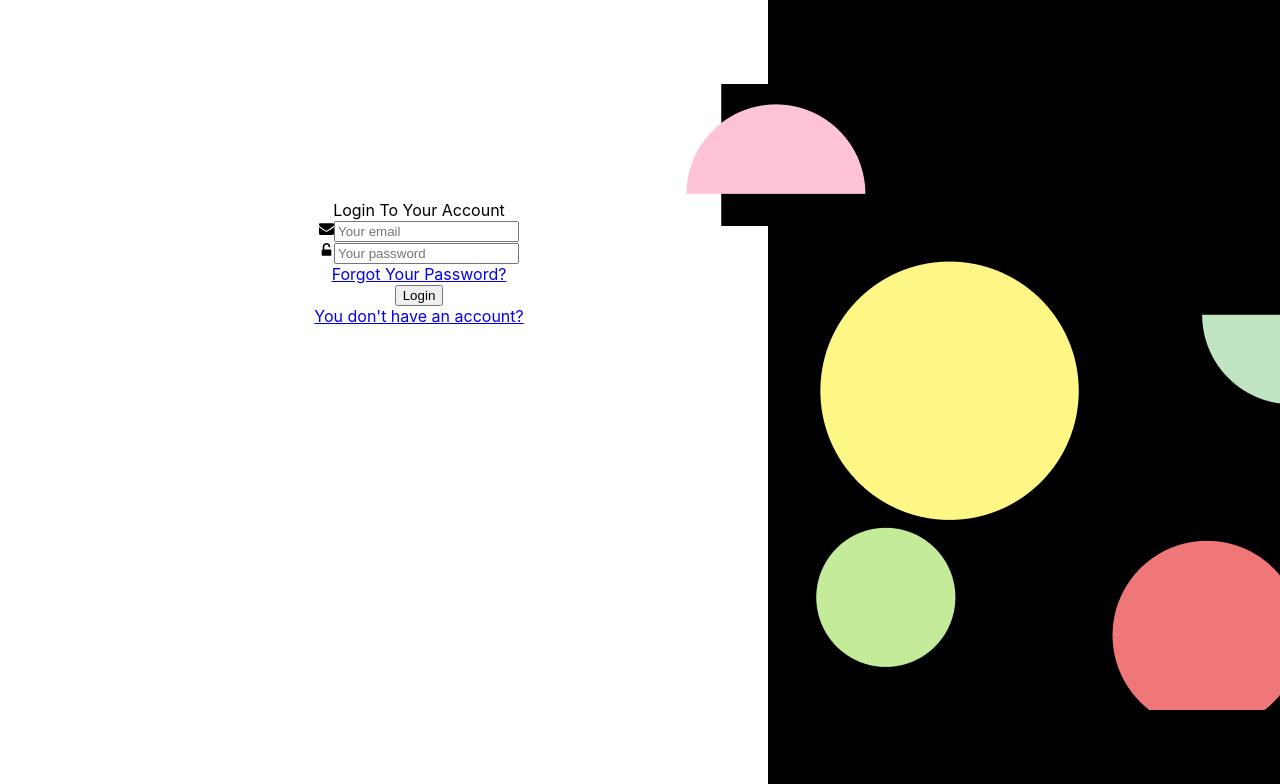
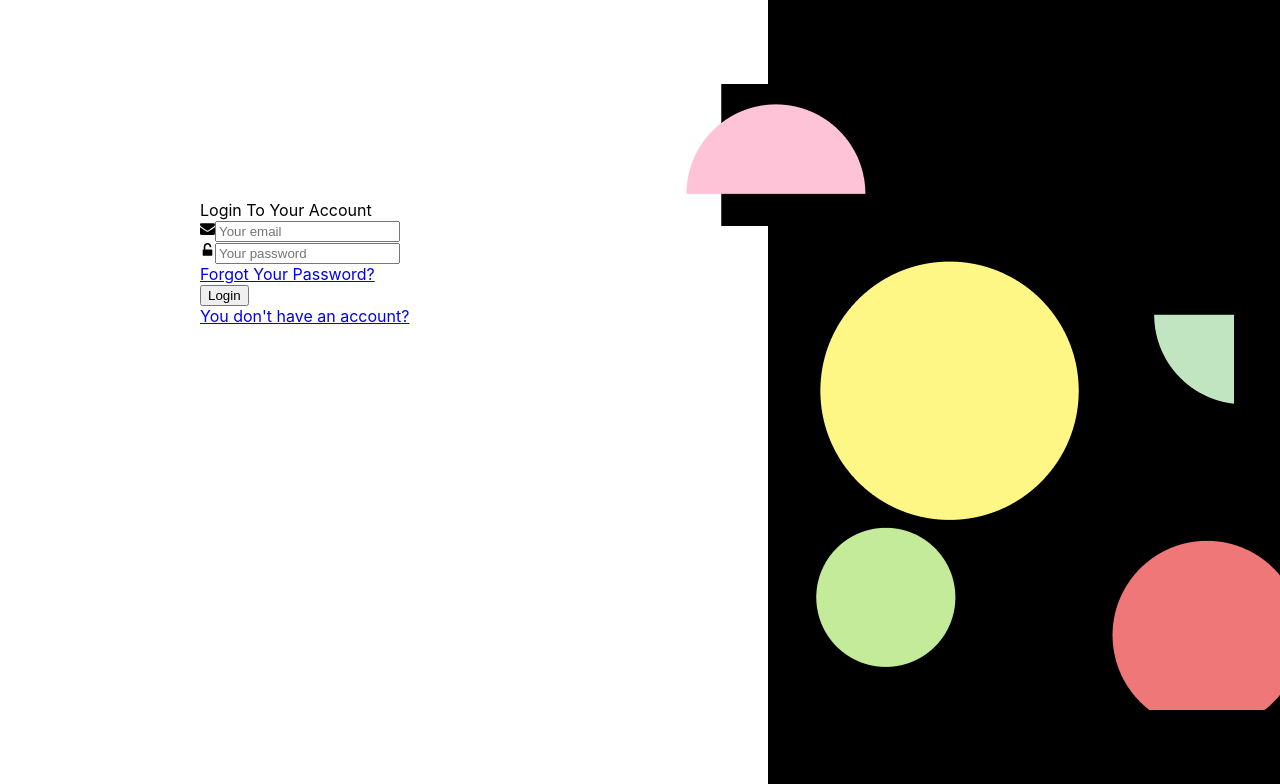
Before and after one commit to TASoko/Art-Hearters, a React (Create React App) app in the folder client/: page /login in a window 1280 px wide. Shown: the top 784 px of the page. Built offline with nearby package versions, Linux system fonts and the light colour scheme.

Commit message:
I've created a signup page and made routes for the login and signup. Need to work on the home/landing page

```diff
--- a/client/src/App.js
+++ b/client/src/App.js
@@ -1,14 +1,23 @@
 import React, { useState } from "react";
 import './App.css';
+import Login from './pages/login';
 import Signup from './pages/signup';
+import { BrowserRouter as Router, Route } from "react-router-dom";
 
-function App() {
 
-  return (
-    <div className="App">
-      <Signup />
-    </div>
-  );
+
+
+function App () {
+
+    return (
+      <Router basemname={`/${process.env.PUBLIC_URL}`}>
+        <div className="main">
+          {/* <Route exact path="/" component={LandingPage} /> */}
+          <Route exact path="/login" component={Login} />
+          <Route exact path="/signup" component={Signup} />
+        </div>
+      </Router>
+    );
 
 }
 
--- /dev/null
+++ b/client/src/pages/login.css
@@ -0,0 +1,63 @@
+body {
+    background: linear-gradient(90deg, #FFFFFF 60%, black 40%);
+}
+.entire {
+/* position: absolute; */
+margin-left: 200px;
+margin-top: 200px;
+width: 438px;
+height: 400px;
+left: 219px;
+top: 158px;
+}
+
+.yellow-circle {
+    position: absolute;
+width: 158px;
+height: 158px;
+right: 313px;
+top: 255px;
+
+}
+
+.red-circle {
+position: absolute;
+width: 122px;
+height: 122px;
+right: 50px;
+bottom: 150px;
+}
+
+.green-semicircle {
+position: absolute;
+width: 200px;
+height: 100px;
+right: -50px;
+top: 305px;
+
+}
+
+.pink-semicircle {
+position: absolute;
+width: 144px;
+height: 72px;
+right: 468.4px;
+top: 84px;
+}
+
+.green-circle {
+position: absolute;
+width: 112px;
+height: 112px;
+right: 359px;
+top: 520px;
+}
+
+.blue-semicircle {
+position: absolute;
+width: 100px;
+height: 50px;
+right: 270px;
+bottom: 40px;
+
+}
--- /dev/null
+++ b/client/src/pages/login.js
@@ -0,0 +1,114 @@
+import React from "react";
+import './login.css';
+import YellowCircle from '../assets/yellow-circle.png'
+import RedCircle from "../assets/red-circle.png";
+import GreenSemiCircle from "../assets/green-semicircle.png";
+import BlueSemiCircle from "../assets/blue-semicircle.png";
+import PinkSemiCircle from "../assets/pink-semicircle.png";
+import GreenCircle from "../assets/green-circle.png";
+
+
+function Login () {
+    return (
+      <div className="flex flex-col w-full max-w-md px-4 py-8 bg-white rounded-lg shadow dark:bg-gray-800 sm:px-6 md:px-8 lg:px-10 entire">
+        <div className="self-center mb-6 text-xl font-light text-gray-600 sm:text-2xl dark:text-white">
+          Login To Your Account
+        </div>
+        <div className="mt-8">
+          <form action="#" autoComplete="off">
+            <div className="flex flex-col mb-2">
+              <div className="flex relative ">
+                <span className="rounded-l-md inline-flex  items-center px-3 border-t bg-white border-l border-b  border-gray-300 text-gray-500 shadow-sm text-sm">
+                  <svg
+                    width="15"
+                    height="15"
+                    fill="currentColor"
+                    viewBox="0 0 1792 1792"
+                    xmlns="http://www.w3.org/2000/svg"
+                  >
+                    <path d="M1792 710v794q0 66-47 113t-113 47h-1472q-66 0-113-47t-47-113v-794q44 49 101 87 362 246 497 345 57 42 92.5 65.5t94.5 48 110 24.5h2q51 0 110-24.5t94.5-48 92.5-65.5q170-123 498-345 57-39 100-87zm0-294q0 79-49 151t-122 123q-376 261-468 325-10 7-42.5 30.5t-54 38-52 32.5-57.5 27-50 9h-2q-23 0-50-9t-57.5-27-52-32.5-54-38-42.5-30.5q-91-64-262-182.5t-205-142.5q-62-42-117-115.5t-55-136.5q0-78 41.5-130t118.5-52h1472q65 0 112.5 47t47.5 113z"></path>
+                  </svg>
+                </span>
+                <input
+                  type="text"
+                  id="sign-in-email"
+                  class=" rounded-r-lg flex-1 appearance-none border border-gray-300 w-full py-2 px-4 bg-white text-gray-700 placeholder-gray-400 shadow-sm text-base focus:outline-none focus:ring-2 focus:ring-purple-600 focus:border-transparent"
+                  placeholder="Your email"
+                />
+              </div>
+            </div>
+            <div className="flex flex-col mb-6">
+              <div className="flex relative ">
+                <span className="rounded-l-md inline-flex  items-center px-3 border-t bg-white border-l border-b  border-gray-300 text-gray-500 shadow-sm text-sm">
+                  <svg
+                    width="15"
+                    height="15"
+                    fill="currentColor"
+                    viewBox="0 0 1792 1792"
+                    xmlns="http://www.w3.org/2000/svg"
+                  >
+                    <path d="M1376 768q40 0 68 28t28 68v576q0 40-28 68t-68 28h-960q-40 0-68-28t-28-68v-576q0-40 28-68t68-28h32v-320q0-185 131.5-316.5t316.5-131.5 316.5 131.5 131.5 316.5q0 26-19 45t-45 19h-64q-26 0-45-19t-19-45q0-106-75-181t-181-75-181 75-75 181v320h736z"></path>
+                  </svg>
+                </span>
+                <input
+                  type="password"
+                  id="sign-in-email"
+                  class=" rounded-r-lg flex-1 appearance-none border border-gray-300 w-full py-2 px-4 bg-white text-gray-700 placeholder-gray-400 shadow-sm text-base focus:outline-none focus:ring-2 focus:ring-purple-600 focus:border-transparent"
+                  placeholder="Your password"
+                />
+              </div>
+            </div>
+            <div className="flex items-center mb-6 -mt-4">
+              <div className="flex ml-auto">
+                <a
+                  href="#"
+                  class="inline-flex text-xs font-thin text-gray-500 sm:text-sm dark:text-gray-100 hover:text-gray-700 dark:hover:text-white"
+                >
+                  Forgot Your Password?
+                </a>
+              </div>
+            </div>
+            <div class="flex w-full">
+              <button
+                type="submit"
+                className="py-2 px-4  bg-purple-600 hover:bg-purple-700 focus:ring-purple-500 focus:ring-offset-purple-200 text-white w-full transition ease-in duration-200 text-center text-base font-semibold shadow-md focus:outline-none focus:ring-2 focus:ring-offset-2  rounded-lg "
+              >
+                Login
+              </button>
+            </div>
+          </form>
+        </div>
+        <div className="flex items-center justify-center mt-6">
+          <a
+            href="#"
+            target="_blank"
+            className="inline-flex items-center text-xs font-thin text-center text-gray-500 hover:text-gray-700 dark:text-gray-100 dark:hover:text-white"
+          >
+            <span className="ml-2">You don&#x27;t have an account?</span>
+          </a>
+        </div>
+        <div className="design">
+          <div className="yellow-circle">
+            <img src={YellowCircle} alt="yellow circle" />
+          </div>
+          <div className="red-circle">
+            <img src={RedCircle} alt="red circle" />
+          </div>
+          <div className="green-semicircle">
+            <img src={GreenSemiCircle} alt="green semi-circle" />
+          </div>
+          <div className="green-circle">
+            <img src={GreenCircle} alt="green circle" />
+          </div>
+          <div className="pink-semicircle">
+            <img src={PinkSemiCircle} alt="pink semi-circle" />
+          </div>
+          <div className="blue-semicircle">
+            <img src={BlueSemiCircle} alt="blue semi-circle" />
+          </div>
+        </div>
+      </div>
+    );
+};
+
+export default Login
--- a/client/src/pages/signup.js
+++ b/client/src/pages/signup.js
@@ -1,18 +1,17 @@
 import React from "react";
-import './signup.css';
-import YellowCircle from '../assets/yellow-circle.png'
+import "./signup.css";
+import YellowCircle from "../assets/yellow-circle.png";
 import RedCircle from "../assets/red-circle.png";
 import GreenSemiCircle from "../assets/green-semicircle.png";
 import BlueSemiCircle from "../assets/blue-semicircle.png";
 import PinkSemiCircle from "../assets/pink-semicircle.png";
 import GreenCircle from "../assets/green-circle.png";
 
-
-function Signup () {
+function Signup() {
   return (
     <div className="flex flex-col w-full max-w-md px-4 py-8 bg-white rounded-lg shadow dark:bg-gray-800 sm:px-6 md:px-8 lg:px-10 entire">
       <div className="self-center mb-6 text-xl font-light text-gray-600 sm:text-2xl dark:text-white">
-          Login To Your Account
+        Create Your Account
       </div>
       <div className="mt-8">
         <form action="#" autoComplete="off">
@@ -58,16 +57,6 @@ function Signup () {
               />
             </div>
           </div>
-            <div className="flex items-center mb-6 -mt-4">
-              <div className="flex ml-auto">
-                <a
-                  href="#"
-                  class="inline-flex text-xs font-thin text-gray-500 sm:text-sm dark:text-gray-100 hover:text-gray-700 dark:hover:text-white"
-                >
-                  Forgot Your Password?
-                </a>
-              </div>
-            </div>
           <div class="flex w-full">
             <button
               type="submit"
@@ -84,7 +73,7 @@ function Signup () {
           target="_blank"
           className="inline-flex items-center text-xs font-thin text-center text-gray-500 hover:text-gray-700 dark:text-gray-100 dark:hover:text-white"
         >
-            <span className="ml-2">You don&#x27;t have an account?</span>
+          <span className="ml-2">Already have an account?</span>
         </a>
       </div>
       <div className="design">
@@ -109,6 +98,6 @@ function Signup () {
       </div>
     </div>
   );
-};
+}
 
-export default Signup
+export default Signup;
```
Lines whose indentation alone changed are shown as unchanged.
